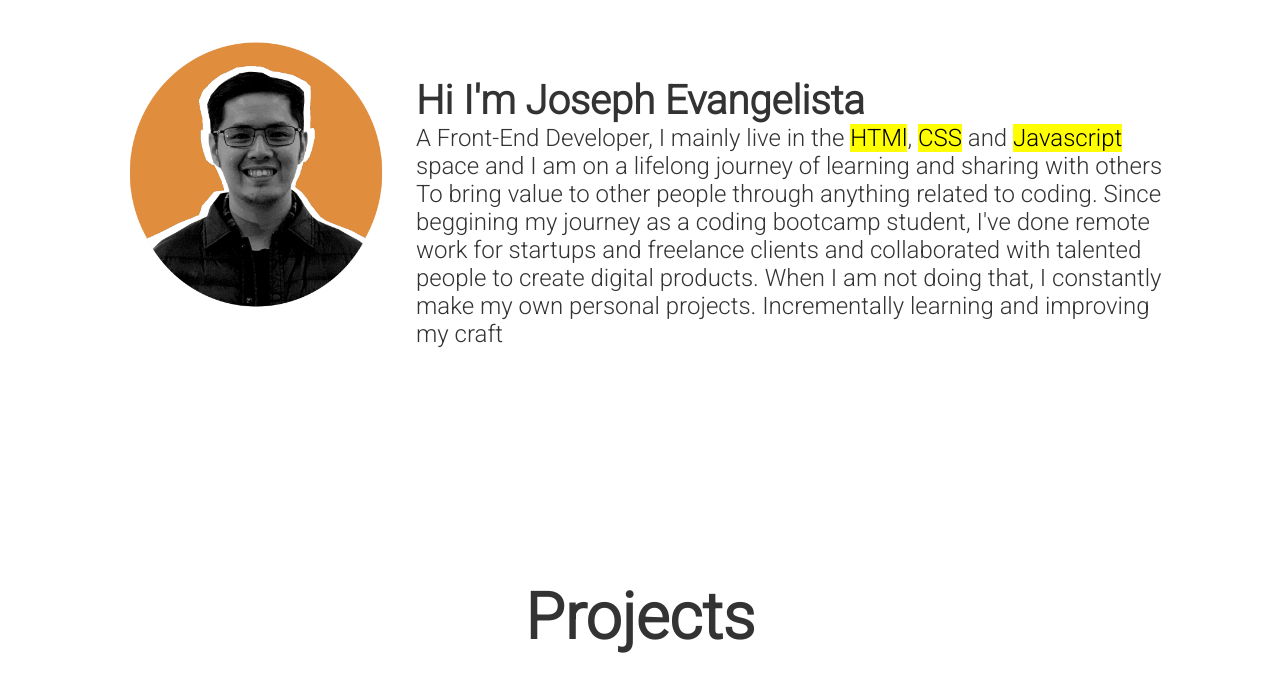
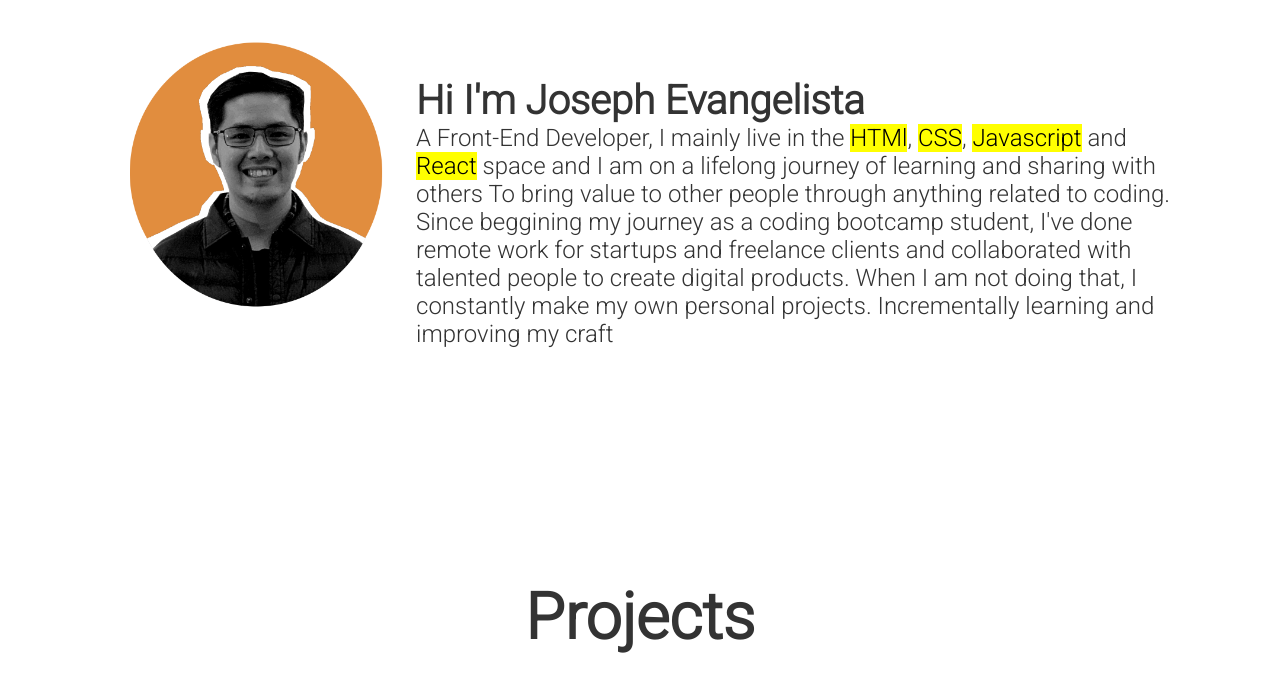
Before and after one commit to Otepiii/New-portfolio, a plain HTML site: page index.html in a window 1280 px wide. Shown: the part 1020-1717 px from the top of the page. Drawn offline with Linux system fonts and the light colour scheme.

Commit message:
updated about me

```diff
--- a/index.html
+++ b/index.html
@@ -75,8 +75,8 @@
 
             <div class="description">
                 <h1>Hi I'm Joseph Evangelista</h1>
-                <p>A Front-End Developer, I mainly live in the <mark>HTMl</mark>, <mark>CSS</mark> and
-                    <mark>Javascript</mark> space and I am on a lifelong journey of learning and sharing with others To
+                <p>A Front-End Developer, I mainly live in the <mark>HTMl</mark>, <mark>CSS</mark>,
+                    <mark>Javascript</mark> and <mark>React</mark> space and I am on a lifelong journey of learning and sharing with others To
                     bring value to
                     other people through anything related to coding. Since beggining my journey as a coding bootcamp
                     student, I've done remote work for startups
```
